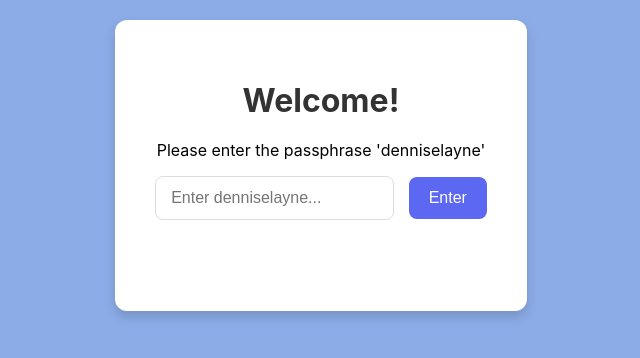
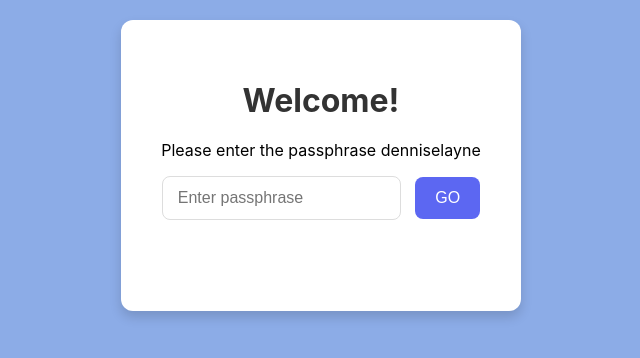
Before and after one commit to DennisElayne/DennisElayneWedding, a plain HTML site: page index.html in a window 1280 px wide. Shown: the whole page, without its empty margins (319-959 px from the left). Drawn offline with Linux system fonts and the light colour scheme.

Commit message:
Update index.html
changed caption and button label

```diff
--- a/index.html
+++ b/index.html
@@ -58,9 +58,9 @@
 
     <div id="passphrase-container">
         <h1>Welcome!</h1>
-        <p>Please enter the passphrase 'denniselayne' </p>
-        <input type="password" id="passphrase-input" placeholder="Enter denniselayne...">
-        <button id="passphrase-button" onclick="checkPassphrase()">Enter</button>
+        <p>Please enter the passphrase denniselayne </p>
+        <input type="password" id="passphrase-input" placeholder="Enter passphrase">
+        <button id="passphrase-button" onclick="checkPassphrase()">GO</button>
         <p id="error-message"></p>
     </div>
 
```
